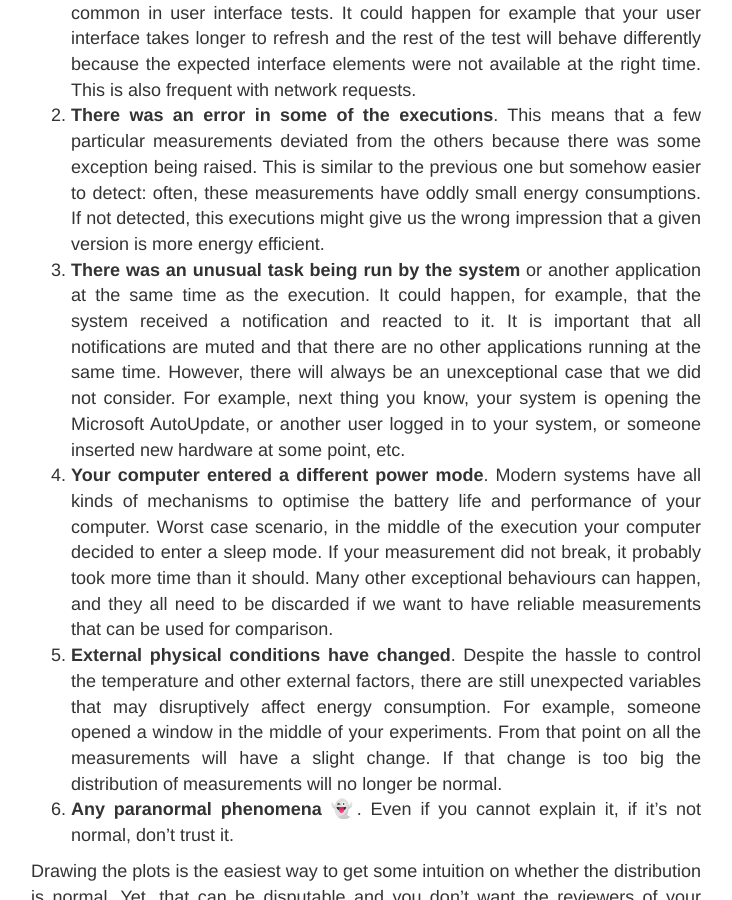
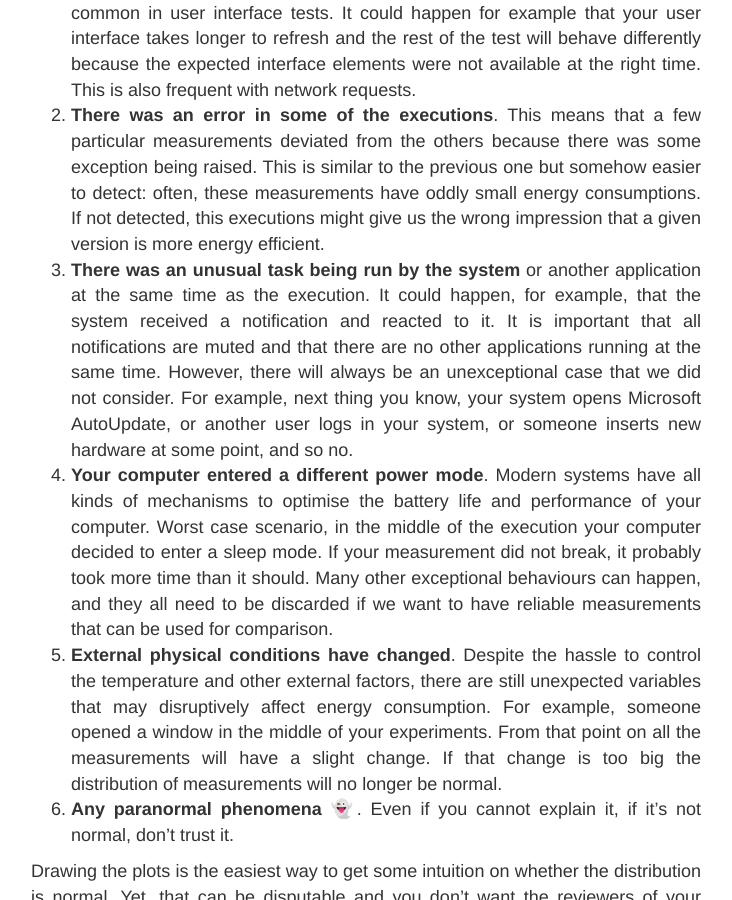
Before and after one commit to luiscruz/luiscruz.github.io, a Jekyll site: the page built from _posts/2021-10-10-scientific-guide.md, in a window 1280 px wide and 900 px high, scrolled down 6601 px. Shown: the whole window, without its empty margins (274-1006 px from the left). Built offline with Jekyll 4.4.1, drawn with Linux system fonts in a browser that asks for light colours; formulas are drawn with MathJax 3.

Commit message:
update sci guide

```diff
--- a/_posts/2021-10-10-scientific-guide.md
+++ b/_posts/2021-10-10-scientific-guide.md
@@ -119,7 +119,7 @@ Hence, the question we need to make is: why are these measurements deviating fro
 
 1. **Your tests are not fully replicable** or are not deterministic. This is particularly common in user interface tests. It could happen for example that your user interface takes longer to refresh and the rest of the test will behave differently because the expected interface elements were not available at the right time. This is also frequent with network requests.
 2. **There was an error in some of the executions**. This means that a few particular measurements deviated from the others because there was some exception being raised. This is similar to the previous one but somehow easier to detect: often, these measurements have oddly small energy consumptions. If not detected, this executions might give us the wrong impression that a given version is more energy efficient.
-3. **There was an unusual task being run by the system** or another application at the same time as the execution. It could happen, for example, that the system received a notification and reacted to it. It is important that all notifications are muted and that there are no other applications running at the same time. However, there will always be an unexceptional case that we did not consider. For example, next thing you know, your system is opening the Microsoft AutoUpdate, or another user logged in to your system, or someone inserted new hardware at some point, etc.
+3. **There was an unusual task being run by the system** or another application at the same time as the execution. It could happen, for example, that the system received a notification and reacted to it. It is important that all notifications are muted and that there are no other applications running at the same time. However, there will always be an unexceptional case that we did not consider. For example, next thing you know, your system opens Microsoft AutoUpdate, or another user logs in your system, or someone inserts new hardware at some point, and so no.
 4. **Your computer entered a different power mode**. Modern systems have all kinds of mechanisms to optimise the battery life and performance of your computer. Worst case scenario, in the middle of the execution your computer decided to enter a sleep mode. If your measurement did not break, it probably took more time than it should. Many other exceptional behaviours can happen, and they all need to be discarded if we want to have reliable measurements that can be used for comparison.
 5. **External physical conditions have changed**. Despite the hassle to control the temperature and other external factors, there are still unexpected variables that may disruptively affect energy consumption. For example, someone opened a window in the middle of your experiments. From that point on all the measurements will have a slight change. If that change is too big the distribution of measurements will no longer be normal.
 6. **Any paranormal phenomena 👻**. Even if you cannot explain it, if it's not normal, don't trust it.
```
